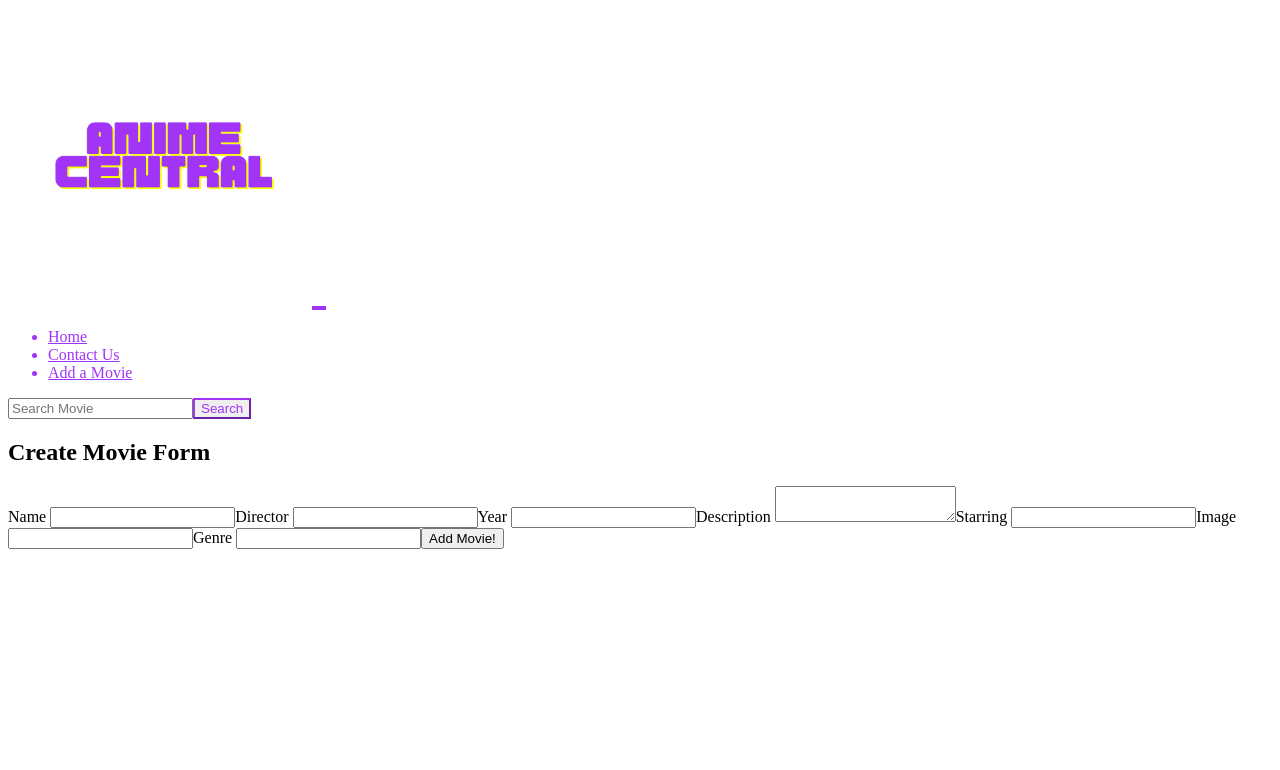
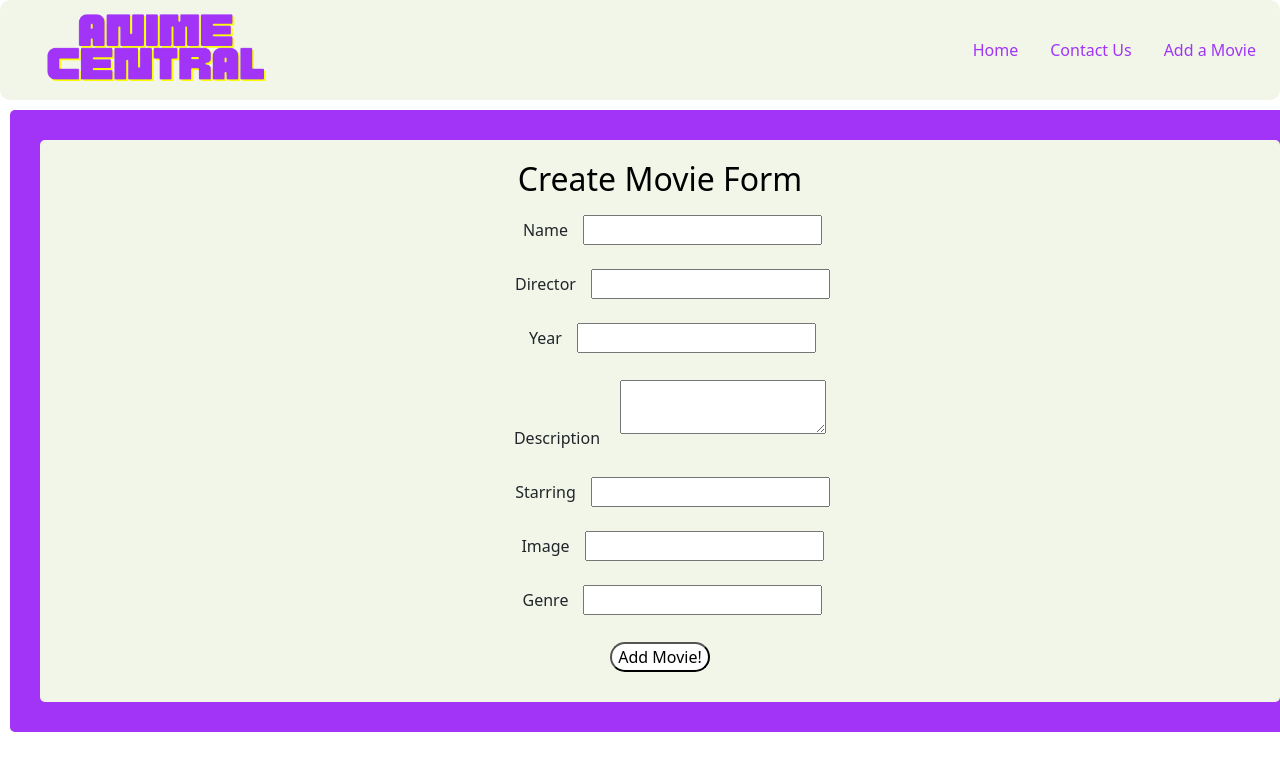
Before and after one commit to sdnw/anime-movie-app, a React (Create React App) app: page /createmovieform in a window 1280 px wide. Shown: the top 770 px of the page. Built offline with nearby package versions, Linux system fonts and the light colour scheme; data requests are answered from the project's data file.

Commit message:
css with bootstrap5

```diff
--- a/src/components/App.js
+++ b/src/components/App.js
@@ -46,12 +46,12 @@ function App() {
                         <Link className="nav-link" href="#" to="/createmovieform">Add a Movie</Link>
                     </li>
                 </ul>
-                 <form className="d-flex input-group w-auto">
+                 {/* <form className="d-flex input-group w-auto">
                      <input type="search" className="form-control" placeholder="Search Movie" aria-label="Search" />
                      <button className="btn btn-outline-primary" type="button" data-mdb-ripple-color="dark" onChange={(event) => setSearch(event.target.value)} value={search}>
                           Search
                      </button>
-                 </form>
+                 </form> */}
             </div>
         </nav>
             <Header />
--- a/src/components/ContactUs.js
+++ b/src/components/ContactUs.js
@@ -1,12 +1,26 @@
 import React from 'react';
+import {Link} from "react-router-dom"
 
 function ContactUs() {
     // console.log('contact us')
+
     return (
         <div className="ContactUs">
             <h1>Contact Us</h1>
-            <h2>Kelsey Weeks (gh, li linked here)</h2>
-            <h2>Steven Dawn (gh, li linked here)</h2>
+            <div className="row">
+            <div className="col-md-6">
+            <h2>Kelsey Weeks</h2>
+            <Link to={{pathname: "https://github.com/kelsweeks"}} target="_blank">
+                <button type="button" className="btn-primary">Her GitHub</button>
+            </Link>
+            </div>
+            <div className="col-md-6">
+            <h2>Steven Dawn</h2>
+            <Link to={{pathname: "https://github.com/kelsweeks"}} target="_blank">
+                <button type="button" className="btn-primary">His GitHub</button>
+            </Link>
+            </div>
+            </div>
         </div>
     )
 }
--- a/src/components/CreateMovieForm.js
+++ b/src/components/CreateMovieForm.js
@@ -25,61 +25,59 @@ function CreateMovieForm(){
     }
 
     return (
-        <div className="CreateMovieForm">
+        <div className="group">
+
+            <form className="form-group" onSubmit={handleSubmit}>
             <h2> Create Movie Form </h2>
-            <form onSubmit={handleSubmit}>
+                <div className="form">
                 <label>Name </label>
-                <input
-                    type="text"
-                    required
-                    value={name}
-                    onChange={(e) => setName(e.target.value)}
-                />
+                <input type="text" required value={name} onChange={(e) => setName(e.target.value)}/>
+                </div>
+                <div className="form">
                 <label>Director </label>
-                <input
-                    type="text"
-                    required
-                    value={director}
-                    onChange={(e) => setDirector(e.target.value)}
-                />
+                <input type="text" required value={director} onChange={(e) => setDirector(e.target.value)}/>
+                </div>
+                <div className="form">
                 <label>Year </label>
-                <input
-                    type="text"
-                    required
-                    value={year}
-                    onChange={(e) => setYear(e.target.value)}
-                />
+                <input type="text" required value={year} onChange={(e) => setYear(e.target.value)}/>
+                </div>
+                <div className="form">
                 <label>Description </label>
-                <textarea
-                    required
-                    value={description}
-                    onChange={(e) => setDescription(e.target.value)}
-                ></textarea>
+                <textarea required value={description} onChange={(e) => setDescription(e.target.value)}></textarea>
+                </div>
+                <div className="form">
                 <label>Starring </label>
-                <input
-                    type="text"
-                    required
-                    value={starring}
-                    onChange={(e) => setStarring(e.target.value)}
-                />
+                <input type="text" required value={starring} onChange={(e) => setStarring(e.target.value)}/>
+                </div>
+                <div className="form">
                 <label>Image </label>
-                <input
-                    type="text"
-                    required
-                    value={pictureUrl}
-                    onChange={(e) => setPictureUrl(e.target.value)}
-                />
+                <input type="text" required value={pictureUrl} onChange={(e) => setPictureUrl(e.target.value)}/>
+                </div>
+                <div className="form">
                 <label>Genre </label>
-                <input
-                    type="text"
-                    required
-                    value={genre}
-                    onChange={(e) => setGenre(e.target.value)}
-                />
-                <button> Add Movie! </button>
+                <input type="text" required value={genre} onChange={(e) => setGenre(e.target.value)}/>
+                </div>
+                <button type="button" className="btn-primary"> Add Movie! </button>
             </form>
         </div>
     )
 }
 
 export default CreateMovieForm;
+
+// <form>
+//   <div class="form-group">
+//     <label for="examplemovie">Name</label>
+//     <input type="movie" class="form-control" id="exampleInputEma" aria-describedby="emailHelp" placeholder="Enter email">
+//     <small id="emailHelp" class="form-text text-muted">We'll never share your email with anyone else.</small>
+//   </div>
+//   <div class="form-group">
+//     <label for="exampleInputPassword1">Password</label>
+//     <input type="password" class="form-control" id="exampleInputPassword1" placeholder="Password">
+//   </div>
+//   <div class="form-check">
+//     <input type="checkbox" class="form-check-input" id="exampleCheck1">
+//     <label class="form-check-label" for="exampleCheck1">Check me out</label>
+//   </div>
+//   <button type="submit" class="btn btn-primary">Submit</button>
+// </form>
--- a/src/components/Home.js
+++ b/src/components/Home.js
@@ -7,7 +7,7 @@ function Home({ movies, search, setSearch }) {
     console.log(movies)
     return (
         <div className="About">
-            <h1>Home</h1>
+            {/* <h1>Home</h1> */}
             <Navbar setSearch={setSearch} search={search}/>
             <MovieContainer movies={movies || movies}/>
         </div>
--- a/src/index.css
+++ b/src/index.css
@@ -11,17 +11,19 @@
   .searchTerm {
     text-align: center;
     width: 50%;
-    border: 3px solid #000000;
+    border: 3px solid #A134F6;
     padding: 2px;
     height: 3rem;
-    border-radius: 2px;
+    border-radius: 3px;
     outline: none;
     font-size: 1rem;
   }
 
-   .navbar {
+  .navbar {
     background:#fff;
-    padding: 10;
+    padding: 20;
+    height: 100px;
+    margin: auto
   }
   .nav-link,
   .navbar-brand {
@@ -33,7 +35,7 @@
     margin-right: 1em !important;
   }
   .nav-link:hover {
-    color: #000;
+    color: #A134F6;
   }
   .navbar-collapse {
     justify-content: flex-end;
@@ -65,6 +67,10 @@
     border-radius: 0.25rem;
     color: #fff;
   }
+  nav.navbar.navbar-expand-md {
+    background-color: #f2f6e9;
+    border-radius: 10px
+  }
 
   .fa-li {
     position: relative;
@@ -79,16 +85,18 @@
     color:#A134F6;
   }
   .card {
-    width: 16rem;
-    padding: 10px;
+    width: 20rem;
+    padding: 15px;
     border: 2px solid #f2f6e9;
     border-radius: 10px;
     float: center;
     transition: color 300ms;
-    margin: 10px
+    margin: 10px;
+    float: center;
   }
   .card-columns {
     border-radius: 4px;
+    float: center;
   }
   .card-title {
     color: #fff
@@ -114,3 +122,76 @@
   .card-text {
     font: bold
   }
+div.ContactUs {
+  text-align: center;
+  padding: 10px;
+  margin: 20px;
+  background-color: #A134F6;
+  border-radius: 10px;
+  color:#fff
+}
+div.ContactUs a {
+  color:#fff;
+  font: bold;
+}
+button.btn-primary {
+  background-color: #fff;
+  border-color: #000;
+  border-radius: 20px;
+  color: #000;
+  margin: 10px
+}
+button.btn-primary:hover {
+  background-color: #FAFF00;
+  color:#A134F6;
+  border-color: #fff
+}
+div.kwcontactus {
+  margin: 10px;
+}
+div.sdcontactus {
+  margin: 10px;
+}
+div.ContactUs h1 {
+  margin: 10px;
+  justify-content: center;
+}
+.row {
+  display: flex;
+  margin: 10px
+}
+div.group {
+  padding: 20px;
+  margin: 10px;
+  width: 100%;
+  display: block;
+  text-align: center;
+  background-color: #A134F6;
+  border-radius: 5px
+}
+div.group h2 {
+  color:#000;
+}
+form.form-group {
+  width: 100%;
+  display: block;
+  text-align: center;
+  background-color: #f2f6e9;
+  margin: 10px;
+  padding: 20px;
+  border-radius: 5px
+}
+div.form {
+  margin: 10px;
+  width: 100%;
+  text-align:center
+}
+div.form input {
+  margin: 5px;
+}
+div.form textarea {
+  margin: 10px;
+}
+div.form label {
+  margin: 10px;
+}
--- a/src/index.js
+++ b/src/index.js
@@ -3,6 +3,7 @@ import ReactDOM from 'react-dom/client';
 import './index.css';
 import App from './components/App'
 import { BrowserRouter as Router } from "react-router-dom";
+import 'bootstrap/dist/css/bootstrap.min.css'
 
 ReactDOM.createRoot(document.getElementById('root')).render(
   <Router>
```
Also changed, not shown: src/components/Movie.js (indentation only).
